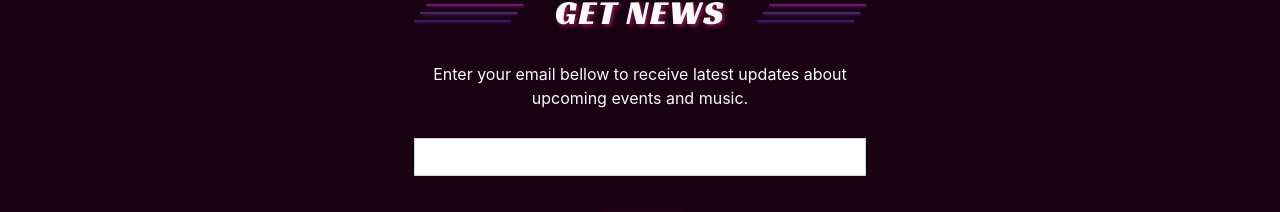
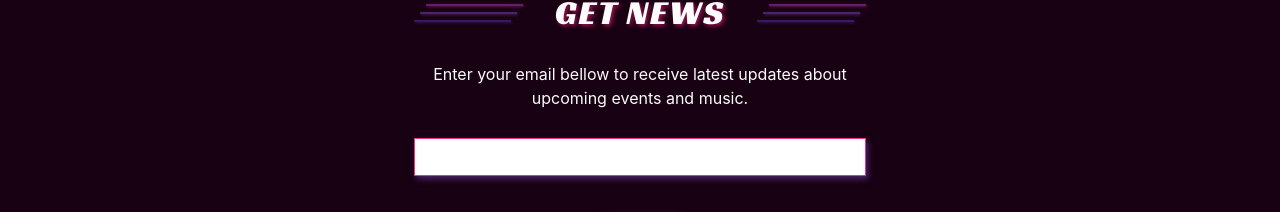
Before and after one commit to dzvilius/synth-band-website, a website: page tour-dates.html in a window 1280 px wide. Shown: the part 1385-1597 px from the top of the page. Drawn offline with nearby package versions, Linux system fonts and the light colour scheme; a web font is replaced by a local one.

Commit message:
add missing border and shadow for the input field

```diff
--- a/scss/main.scss
+++ b/scss/main.scss
@@ -487,6 +487,8 @@ body {
   input {
     margin-top: 28px;
     margin-bottom: 38px;
+    border-color: $colour-violet-red;
+    box-shadow: 2px 3px 6px 0px $colour-jacarta;
   }
 
   @media screen and (min-width: 768px) {
```
Also changed, not shown: css/main.css.
